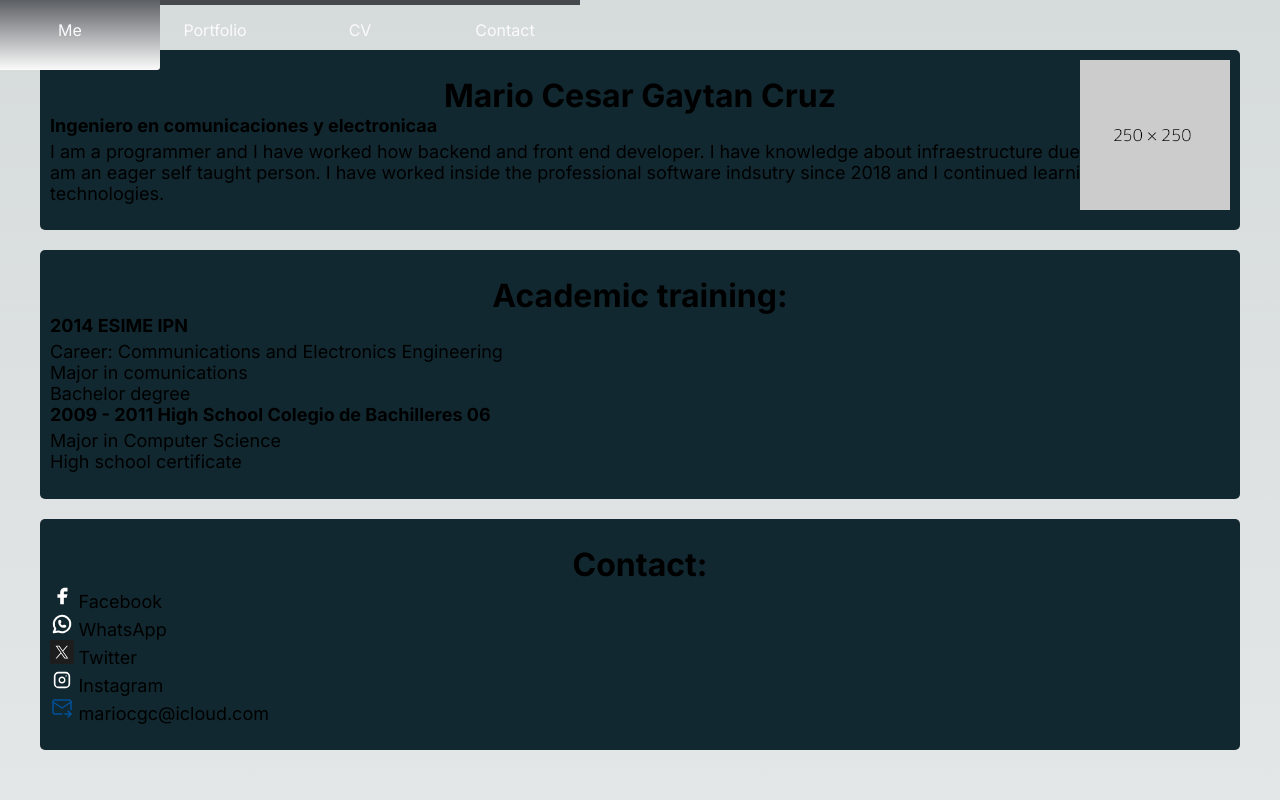
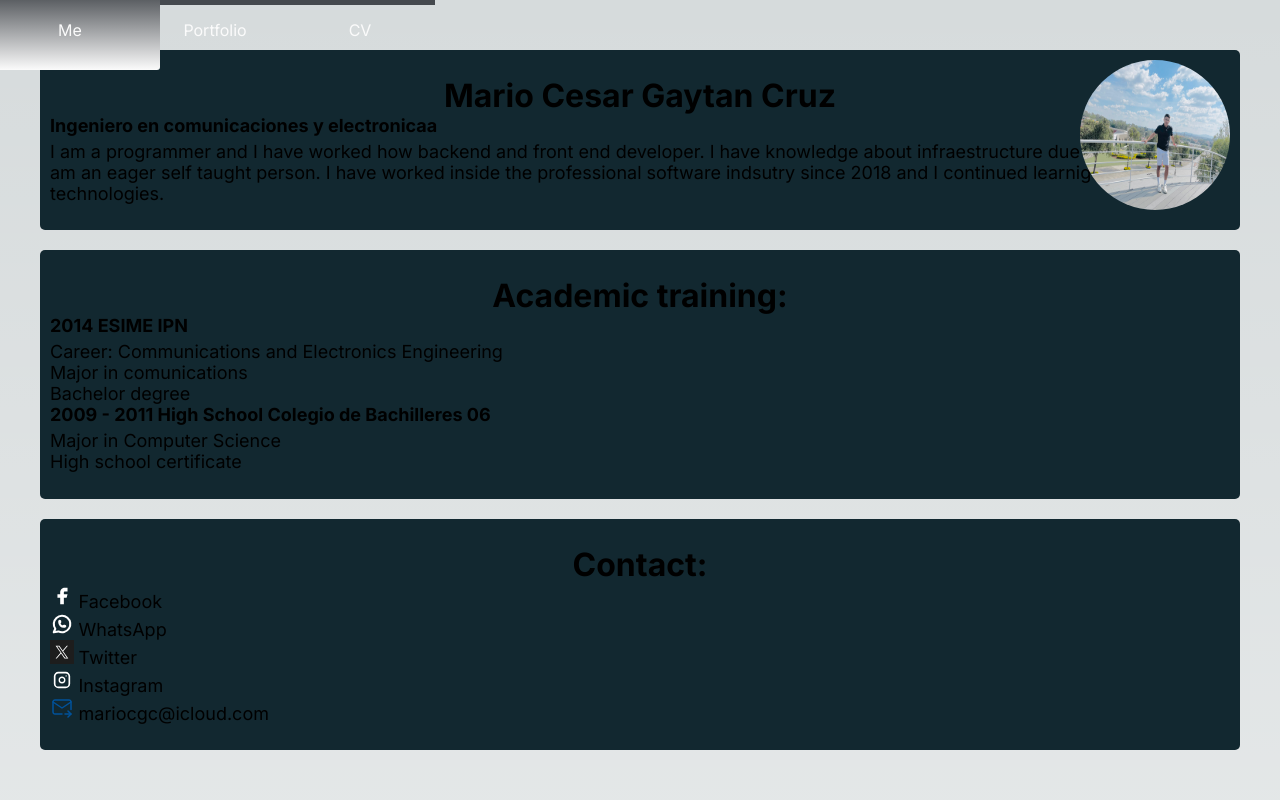
Before and after one commit to Mario333333/mgaytan-site, a Next.js app: page /cv in a window 1280 px wide. Shown: the top 800 px of the page. Built offline with nearby package versions, Linux system fonts and the light colour scheme.

Commit message:
cambio de imagen

```diff
--- a/app/components/Nav/Nav.tsx
+++ b/app/components/Nav/Nav.tsx
@@ -63,9 +63,6 @@ export default function Nav() {
               </li>
             </ol>
           </li>
-          <li className="menu-item">
-            <Link href="#0">Contact</Link>
-          </li>
         </ol>
       )}
     </nav>
--- a/app/cv/page.module.css
+++ b/app/cv/page.module.css
@@ -47,6 +47,8 @@
   top: 10px;
   width: 150px;
   height: 150px;
+  border-radius: 100%;
+
 }
 
 .presentation_card {
@@ -103,6 +105,7 @@
   .presentation_card .profile_image {
     width: 60px;
     height: 60px;
+    border-radius: 100%;
   }
 
   .card_container {
@@ -110,17 +113,18 @@
   }
 
   .section h1 {
-    font-size: 16px;
+    font-size: 14px;
 
   }
 
   .card_container h2 {
-    font-size: 14px;
+    font-size: 12px;
   }
 
   .card_container p, .card_container a, .card_container li{
-    font-size: 12px;
+    font-size: 10px;
   }
+
 }
 
   @media (431px <= width <= 768px) {
--- a/app/cv/page.tsx
+++ b/app/cv/page.tsx
@@ -1,7 +1,7 @@
 import Image from "next/image";
 import styles from "./page.module.css";
 
-import example from "../resources/sqrpop.png";
+import example from "../resources/profileImage.jpeg";
 import facebookIconGray from "../resources/icons/facebook.svg";
 import whatsappIconGray from "../resources/icons/whatsapp.svg";
 import twitterIconGray from "../resources/icons/twitter.svg";
```
Also changed, not shown: app/resources/profileImage.jpeg (added).
